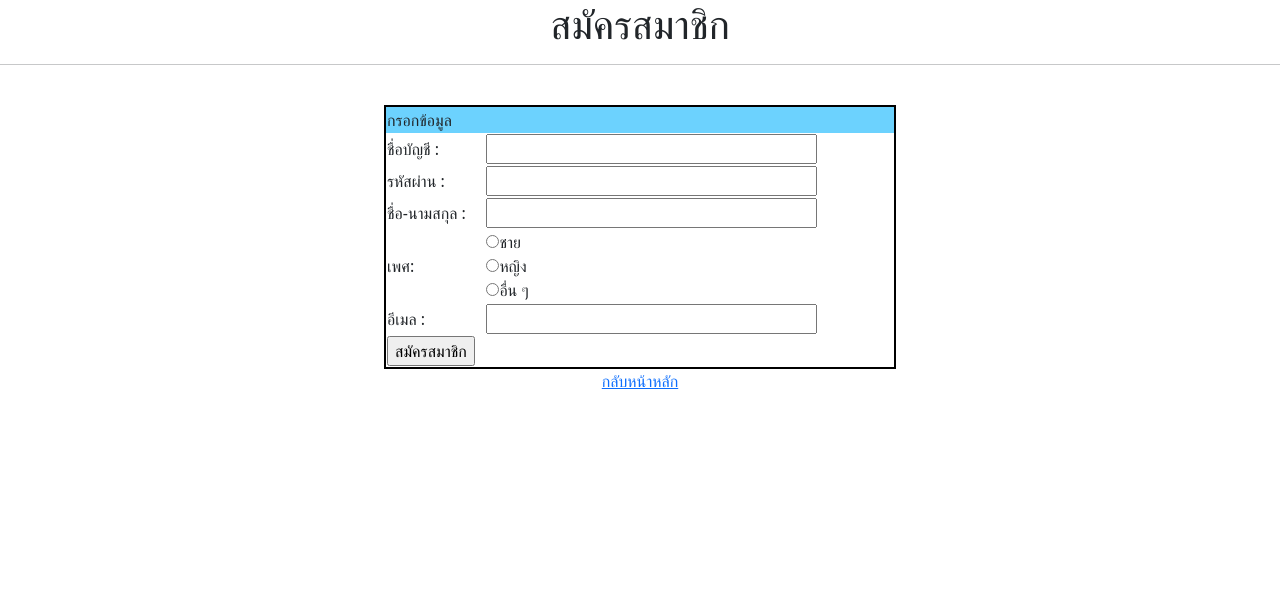
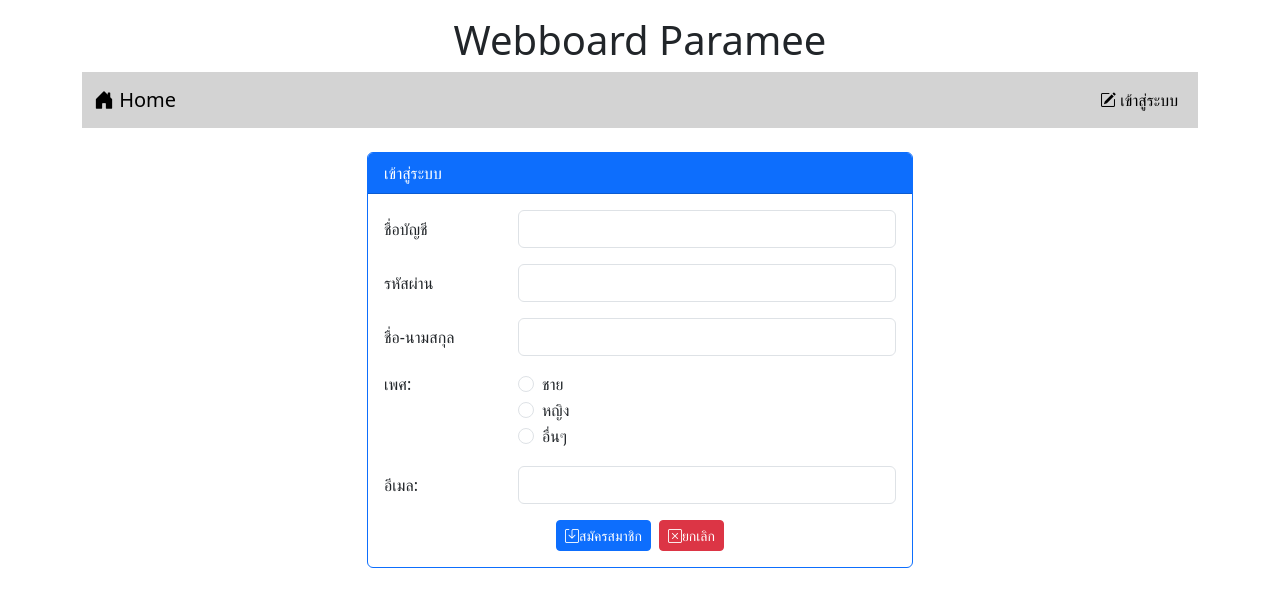
Before and after one commit to parameesriphueak/Weboard_Paramee, a PHP site: page /register.php in a window 1280 px wide. Shown: the top 607 px of the page. Run offline with PHP 8.4, Linux system fonts and the light colour scheme.

Commit message:
work_8
work_8

```diff
--- a/register.php
+++ b/register.php
@@ -13,29 +13,77 @@
     <title>ลงทะเบียน</title>
     <link href="https://cdn.jsdelivr.net/npm/bootstrap@5.3.2/dist/css/bootstrap.min.css" rel="stylesheet" integrity="sha384-T3c6CoIi6uLrA9TneNEoa7RxnatzjcDSCmG1MXxSR1GAsXEV/Dwwykc2MPK8M2HN" crossorigin="anonymous">
     <script src="https://cdn.jsdelivr.net/npm/bootstrap@5.3.2/dist/js/bootstrap.bundle.min.js" integrity="sha384-C6RzsynM9kWDrMNeT87bh95OGNyZPhcTNXj1NW7RuBCsyN/o0jlpcV8Qyq46cDfL" crossorigin="anonymous"></script>
+    <link href="https://cdn.jsdelivr.net/npm/bootstrap@5.3.2/dist/css/bootstrap.min.css" rel="stylesheet" integrity="sha384-T3c6CoIi6uLrA9TneNEoa7RxnatzjcDSCmG1MXxSR1GAsXEV/Dwwykc2MPK8M2HN" crossorigin="anonymous">
+    <script src="https://cdn.jsdelivr.net/npm/bootstrap@5.3.2/dist/js/bootstrap.bundle.min.js" integrity="sha384-C6RzsynM9kWDrMNeT87bh95OGNyZPhcTNXj1NW7RuBCsyN/o0jlpcV8Qyq46cDfL" crossorigin="anonymous"></script>
+    <link rel="stylesheet" href="https://cdn.jsdelivr.net/npm/bootstrap-icons@1.11.3/font/bootstrap-icons.min.css">
 </head>
 <body>
-
-
-    <h1 style="text-align: center;">สมัครสมาชิก</h1><hr><br>
-
-    <table style="border: 2px solid black; width: 40%;" align="center">
-        <tr><td colspan="2" style="background-color: #6CD2FE;">กรอกข้อมูล </td></tr>
-        <form action="index.php" method="post" onsubmit="return validateForm()">
-            <tr><td>ชื่อบัญชี : </td><td><input type="text" name="username" size="30" required></td></tr>
-            <tr><td>รหัสผ่าน : </td><td><input type="password" name="password" size="30" required></td></tr>
-            <tr><td>ชื่อ-นามสกุล : </td><td><input type="text" name="Fullname" size="30" required></td></tr>
-
-            <tr><td><label for="gender">เพศ:</label><br></td>
-                <td><input type="radio" value="ชาย">ชาย<br>
-                <input type="radio" value="หญิง">หญิง<br>
-                <input type="radio" value="อื่น ๆ">อื่น ๆ<br></td></tr>
-            <tr><td>อีเมล : </td><td><input type="text" name="email" size="30" required></td></tr>
-            <tr><th colspan="2"><input type="submit" value="สมัครสมาชิก"  ></th></tr>
-        </form>
-    </table>
-    <p style="text-align: center;"><a href="index.php">กลับหน้าหลัก</a></p>
-
-
+    <div class="container-lg">
+        <h1 style="text-align: center;" class="mt-3">Webboard Paramee</h1>
+        <?php include "nav.php"?>
+        <div class="row mt-4">
+            <div class="col-lg-3 col-md-2 col-sm-1"></div>
+            <div class="col-lg-6 col-md-8 col-sm-10">
+                <div class="card border-primary">
+                    <div class="card-header bg-primary text-white">เข้าสู่ระบบ</div>
+                    <div class="card-body">
+                        <form action="register_save.php" method="post">
+                            <div class="row">
+                                <label class="col-lg-3 col-form-label">ชื่อบัญชี</label>
+                                <div class="col-lg-9">
+                                    <input type="text" name = "username" class="form-control" required>
+                                </div>
+                            </div>
+                            <div class="row mt-3">
+                                <label class="col-lg-3 col-form-label">รหัสผ่าน</label>
+                                <div class="col-lg-9">
+                                    <input type="password" name = "password" class="form-control" required>
+                                </div>
+                            </div>
+                            <div class="row mt-3">
+                                <label class="col-lg-3 col-form-label">ชื่อ-นามสกุล</label>
+                                <div class="col-lg-9">
+                                    <input type="text" name = "Fullname" class="form-control" required>
+                                </div>
+                            </div>
+                            <div class="row mt-3">
+                                <label class="col-lg-3 form-label">เพศ:</label>
+                                <div class="col-lg-9">
+                                    <div class="form-check">
+                                        <input type="radio" name="gender" value="m" class="form-check-input" required>
+                                        <label class="form-check-label">ชาย</label>
+                                    </div>
+                                    <div class="form-check">
+                                        <input type="radio" name="gender" value="f" class="form-check-input" required>
+                                        <label class="form-check-label">หญิง</label>
+                                    </div>
+                                    <div class="form-check">
+                                        <input type="radio" name="gender" value="o" class="form-check-input" required>
+                                        <label class="form-check-label">อื่นๆ</label>
+                                    </div>
+                                </div>
+                            </div>
+                            <div class="row mt-3">
+                                <label class="col-lg-3 col-form-label">อีเมล:</label>
+                                <div class="col-lg-9">
+                                    <input type="email" name = "email" class="form-control" required>
+                                </div>
+                            </div>
+                            <div class="row mt-3">
+                                <div class="col-lg-12 d-flex justify-content-center">
+                                    <button type="submit" class="btn btn-primary btn-sm me-2">
+                                        <i class="bi bi-save"></i>สมัครสมาชิก</button>
+                                    <button type="reset" class="btn btn-danger btn-sm">
+                                        <i class="bi bi-x-square"></i>ยกเลิก</button>
+                                </div>
+                            </div>
+                        </form>
+                    </div>
+                </div>
+            </div>
+            <div class="col-lg-3 col-md-2 col-sm-1"></div>
+        </div>
+    </div>
+ <br>
 </body>
 </html>
```
Also changed, not shown: register_save.php (added, +16 -0 lines).
